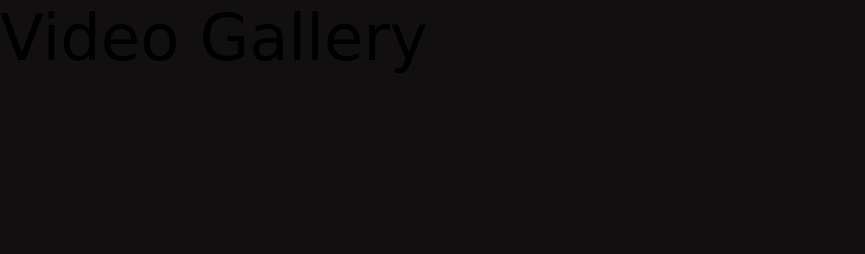
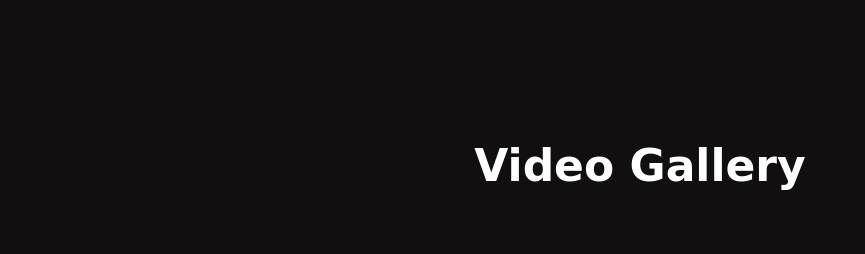
Before and after one commit to praisejahuzoma/video-gallery, a plain HTML site: page index.html in a window 1280 px wide. Shown: the whole page, without its empty margins (0-865 px from the left). Drawn offline with Linux system fonts and the light colour scheme; a web font is replaced by a local one.

Commit message:
create heading text

```diff
--- a/css/style.css
+++ b/css/style.css
@@ -7,10 +7,14 @@
 body{
     background-color: rgb(17, 15, 15);
 }
-h1{
+.container h1 {
+    padding: 60px 0;
+    color: #fff;;
     font-family: 'Boogaloo', cursive;
-    font-size: 4rem;
-    font-weight: 400;
-    line-height: 4.756rem;
-    top:2.938rem;
+    font-size: 44px;
+    text-align: center;
 }
+.container{
+    width: 80%;
+    margin: 5rem auto;
+}
```
